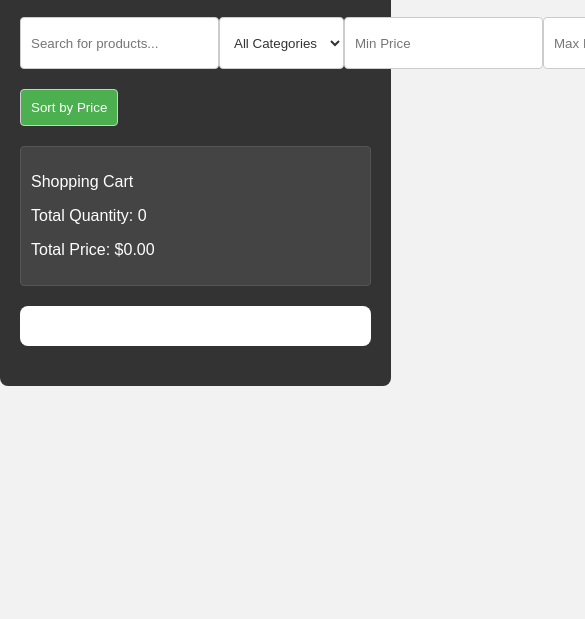
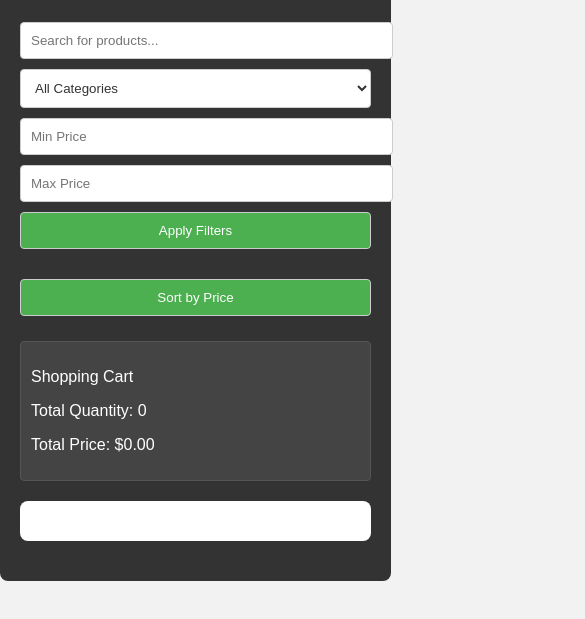
Before and after one commit to Hazim-Karam159/Task-2_MyStore, a plain HTML site: page index.html in a window 390 px wide. Shown: the part 101-720 px from the top of the page, 585 px wide, since content can reach past the window. Drawn offline with Linux system fonts and the light colour scheme; no server answers.

Commit message:
Responsive ✔

```diff
--- a/index.html
+++ b/index.html
@@ -1,21 +1,21 @@
 <!DOCTYPE html>
 <html lang="en">
   <head>
-    <meta charset="UTF-8">
-    <meta name="viewport" content="width=device-width, initial-scale=1.0">
+    <meta charset="UTF-8" />
+    <meta name="viewport" content="width=device-width, initial-scale=1.0" />
     <title>My Store</title>
-    <link rel="stylesheet" href="styles.css">
+    <link rel="stylesheet" href="styles.css" />
   </head>
   <body>
     <div id="store">
       <h1>My Store</h1>
       <div id="filters">
-            <input type="text" id="search" placeholder="Search for products...">
+        <input type="text" id="search" placeholder="Search for products..." />
         <select id="categories">
           <option value="">All Categories</option>
         </select>
-            <input type="number" id="minPrice" placeholder="Min Price">
-            <input type="number" id="maxPrice" placeholder="Max Price">
+        <input type="number" id="minPrice" placeholder="Min Price" />
+        <input type="number" id="maxPrice" placeholder="Max Price" />
         <button onclick="applyFilters()">Apply Filters</button>
       </div>
       <div id="sort">
--- a/styles.css
+++ b/styles.css
@@ -19,22 +19,29 @@ h1 {
   margin-bottom: 20px;
 }
 
-#filters, #sort {
+#filters,
+#sort {
   display: flex;
+  flex-wrap: wrap;
   justify-content: space-between;
   margin-bottom: 20px;
 }
 
-#filters input, #filters select, #filters button, #sort button {
+#filters input,
+#filters select,
+#filters button,
+#sort button {
   padding: 10px;
   border: 1px solid #ccc;
   border-radius: 4px;
   background-color: #fff;
   color: #333;
+  margin: 5px 0;
 }
 
-#filters button, #sort button {
-  background-color: #4CAF50;
+#filters button,
+#sort button {
+  background-color: #4caf50;
   color: white;
   cursor: pointer;
 }
@@ -55,7 +62,7 @@ h1 {
   background-color: #fff;
   color: #333;
   display: grid;
-  grid-template-columns: repeat(4, 1fr);
+  grid-template-columns: repeat(auto-fit, minmax(200px, 1fr));
   gap: 20px;
   padding: 20px;
   border-radius: 8px;
@@ -77,7 +84,7 @@ h1 {
 }
 
 .product button {
-  background-color: #4CAF50;
+  background-color: #4caf50;
   color: white;
   border: none;
   padding: 10px;
@@ -91,7 +98,7 @@ h1 {
 }
 
 #pagination button {
-  background-color: #4CAF50;
+  background-color: #4caf50;
   color: white;
   border: none;
   padding: 10px 20px;
@@ -104,3 +111,28 @@ h1 {
   background-color: #666;
   cursor: not-allowed;
 }
+
+@media (max-width: 768px) {
+  #filters,
+  #sort {
+    flex-direction: column;
+  }
+
+  #filters input,
+  #filters select,
+  #filters button,
+  #sort button {
+    width: 100%;
+    margin: 5px 0;
+  }
+}
+
+@media (max-width: 576px) {
+  #products {
+    grid-template-columns: repeat(auto-fit, minmax(150px, 1fr));
+  }
+
+  .product img {
+    max-height: 200px;
+  }
+}
```
Also changed, not shown: script.js (+26 -27 lines). Lines whose indentation alone changed are shown as unchanged.
